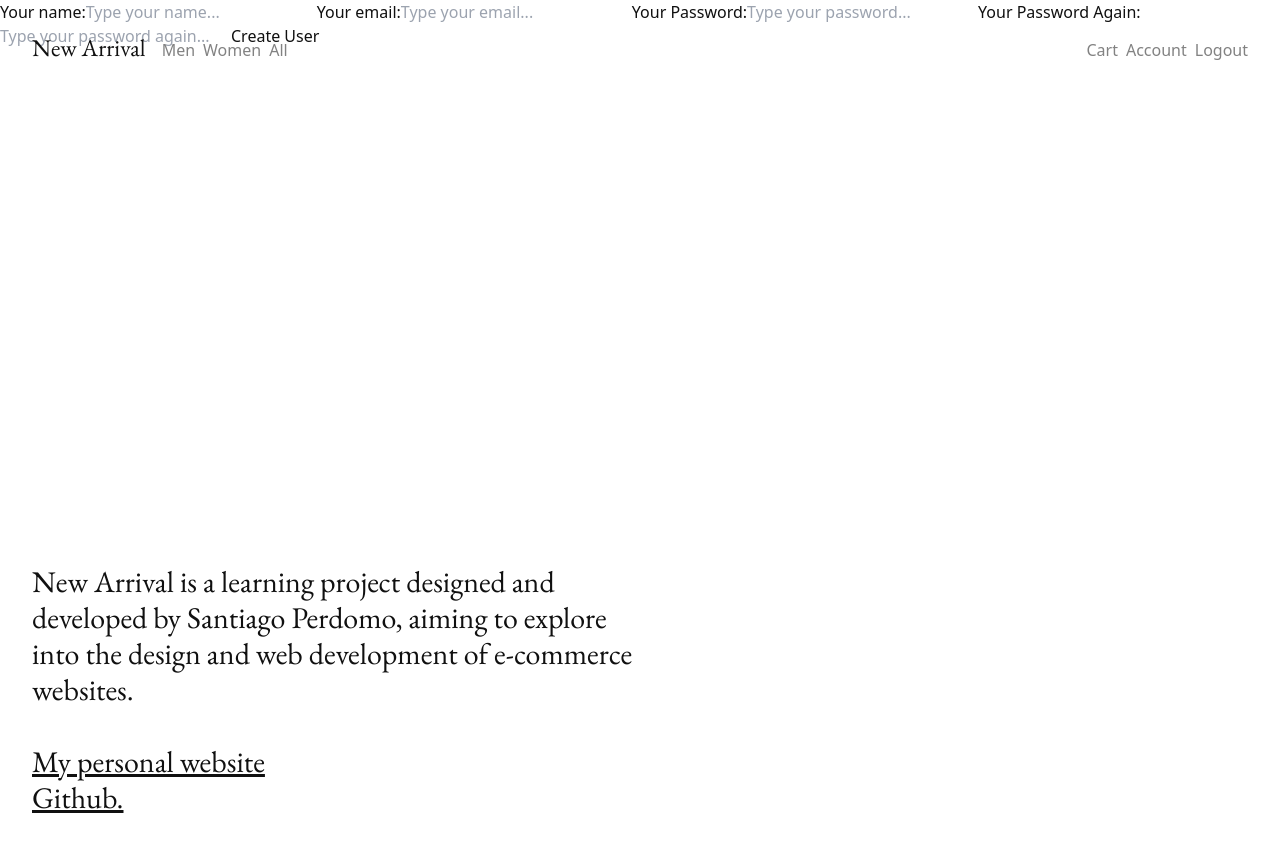
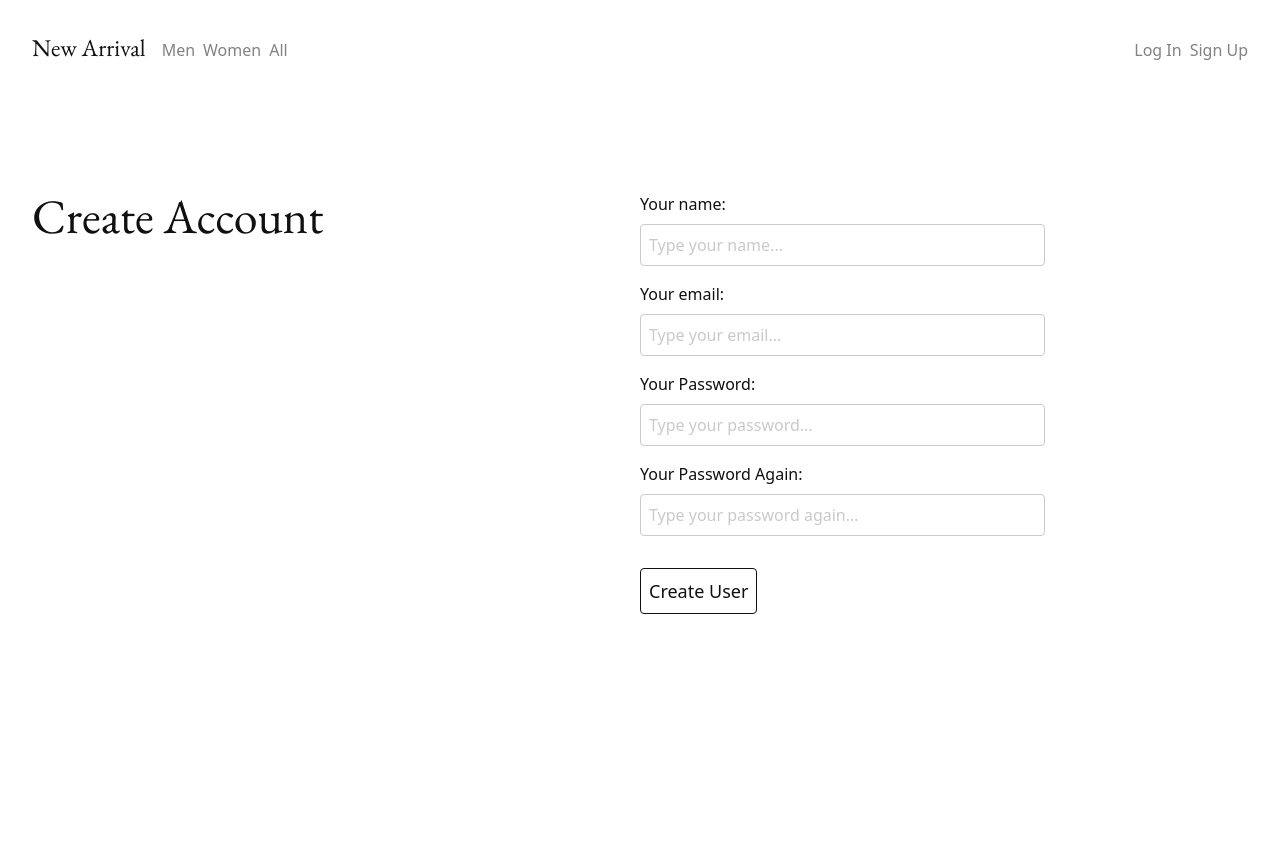
Before and after one commit to santiagocodifica/mercadopago_ts, a React (Vite) app in the folder client/: page /signup in a window 1280 px wide. Shown: the top 852 px of the page. Built offline with nearby package versions, Linux system fonts and the light colour scheme.

Commit message:
styled login and signup pages

```diff
--- a/client/src/features/auth/components/LoginForm.tsx
+++ b/client/src/features/auth/components/LoginForm.tsx
@@ -12,12 +12,22 @@ const LoginForm = () => {
   }
 
   return(
-    <form onSubmit={handleSubmit}>
-      <label>Your email:</label>
-      <input type="text" value={email} onChange={(e) => setEmail(e.target.value)} placeholder="Type your email..." />
-      <label>Your Password:</label>
-      <input type="password" value={password} onChange={(e) => setPassword(e.target.value)} placeholder="Type your password..." />
-      <button>Log in</button>
+    <form onSubmit={handleSubmit} className="flex flex-col gap-4">
+      <div className="flex flex-col gap-2">
+        <label>Your email:</label>
+        <input type="text" value={email} onChange={(e) => setEmail(e.target.value)} placeholder="Type your email..."
+          className="border border-primary3 focus:border-primary1 placeholder:text-primary3 p-2 outline-none rounded"
+        />
+      </div>
+      <div className="flex flex-col gap-2">
+        <label>Your Password:</label>
+        <input type="password" value={password} onChange={(e) => setPassword(e.target.value)} placeholder="Type your password..."
+          className="border border-primary3 focus:border-primary1 placeholder:text-primary3 p-2 outline-none rounded"
+        />
+      </div>
+      <button className="mt-4 text-lg w-fit border border-primary1 rounded p-2 hover:bg-primary1 hover:text-white transition-all">
+        Log into account
+      </button>
     </form>
   )
 }
--- a/client/src/features/auth/components/SignupForm.tsx
+++ b/client/src/features/auth/components/SignupForm.tsx
@@ -15,16 +15,34 @@ const SignupForm = () => {
   }
 
   return(
-    <form onSubmit={handleSubmit}>
-      <label>Your name:</label>
-      <input type="text" value={name} onChange={(e) => setName(e.target.value)} placeholder="Type your name..." />
-      <label>Your email:</label>
-      <input type="text" value={email} onChange={(e) => setEmail(e.target.value)} placeholder="Type your email..." />
-      <label>Your Password:</label>
-      <input type="password" value={password1} onChange={(e) => setPassword1(e.target.value)} placeholder="Type your password..." />
-      <label>Your Password Again:</label>
-      <input type="password" value={password2} onChange={(e) => setPassword2(e.target.value)} placeholder="Type your password again..." />
-      <button>Create User</button>
+    <form onSubmit={handleSubmit} className="flex flex-col gap-4">
+      <div className="flex flex-col gap-2">
+        <label>Your name:</label>
+        <input type="text" value={name} onChange={(e) => setName(e.target.value)} placeholder="Type your name..."
+          className="border border-primary3 focus:border-primary1 placeholder:text-primary3 p-2 outline-none rounded"
+        />
+      </div>
+      <div className="flex flex-col gap-2">
+        <label>Your email:</label>
+        <input type="text" value={email} onChange={(e) => setEmail(e.target.value)} placeholder="Type your email..."
+          className="border border-primary3 focus:border-primary1 placeholder:text-primary3 p-2 outline-none rounded"
+        />
+      </div>
+      <div className="flex flex-col gap-2">
+        <label>Your Password:</label>
+        <input type="password" value={password1} onChange={(e) => setPassword1(e.target.value)} placeholder="Type your password..."
+          className="border border-primary3 focus:border-primary1 placeholder:text-primary3 p-2 outline-none rounded"
+        />
+      </div>
+      <div className="flex flex-col gap-2">
+        <label>Your Password Again:</label>
+        <input type="password" value={password2} onChange={(e) => setPassword2(e.target.value)} placeholder="Type your password again..."
+          className="border border-primary3 focus:border-primary1 placeholder:text-primary3 p-2 outline-none rounded"
+        />
+      </div>
+      <button className="mt-4 text-lg w-fit border border-primary1 rounded p-2 hover:bg-primary1 hover:text-white transition-all">
+        Create User
+      </button>
     </form>
   )
 }
--- a/client/src/layouts/Navbar.tsx
+++ b/client/src/layouts/Navbar.tsx
@@ -1,9 +1,9 @@
 import { Link, useLocation, useSearchParams } from "react-router-dom"
 import MenuButton from "../components/MenuButton"
-import { LogoutButton } from "../features/auth"
+import { LogoutButton, useAuthContext } from "../features/auth"
 
 const Navbar = () => {
-
+  const { user } = useAuthContext()
   const [searchParams] = useSearchParams()
   const location = useLocation()
 
@@ -24,11 +24,19 @@ const Navbar = () => {
           <Link to="catalog">All</Link>
         </li>
       </ul>
-      <ul className="hidden md:flex gap-2 text-primary2">
-        <li className="hover:text-primary1 transition-all">Cart</li>
-        <li className="hover:text-primary1 transition-all">Account</li>
-        <li className="hover:text-secondary1 transition-all"><LogoutButton /></li>
-      </ul>
+      { user
+        ?
+        <ul className="hidden md:flex gap-2 text-primary2">
+          <li className="hover:text-primary1 transition-all">Cart</li>
+          <li className="hover:text-primary1 transition-all">Account</li>
+          <li className="hover:text-secondary1 transition-all"><LogoutButton /></li>
+        </ul>
+        :
+        <ul className="hidden md:flex gap-2 text-primary2">
+          <li className="hover:text-primary1 transition-all"><Link to="login">Log In</Link></li>
+          <li className="hover:text-primary1 transition-all"><Link to="signup">Sign Up</Link></li>
+        </ul>
+      }
     </header>
   )
 }
--- a/client/src/pages/Login.tsx
+++ b/client/src/pages/Login.tsx
@@ -2,8 +2,11 @@ import { LoginForm } from "../features/auth"
 
 const Login = () => {
   return(
-    <div>
-      <LoginForm />
+    <div className="p-4 md:p-8 mt-40 md:grid md:grid-cols-2">
+      <h2 className="font-serif text-5xl mb-10">Log into your account</h2>
+      <div className="md:w-4/5 lg:w-2/3">
+        <LoginForm />
+      </div>
     </div>
   )
 }
--- a/client/src/pages/Signup.tsx
+++ b/client/src/pages/Signup.tsx
@@ -2,8 +2,11 @@ import { SignupForm } from "../features/auth"
 
 const Signup = () => {
   return(
-    <div>
-      <SignupForm />
+    <div className="p-3 md:p-8 mt-40 md:grid md:grid-cols-2">
+      <h2 className="font-serif text-5xl mb-10">Create Account</h2>
+      <div className="md:w-4/5 lg:w-2/3">
+        <SignupForm />
+      </div>
     </div>
   )
 }
```
